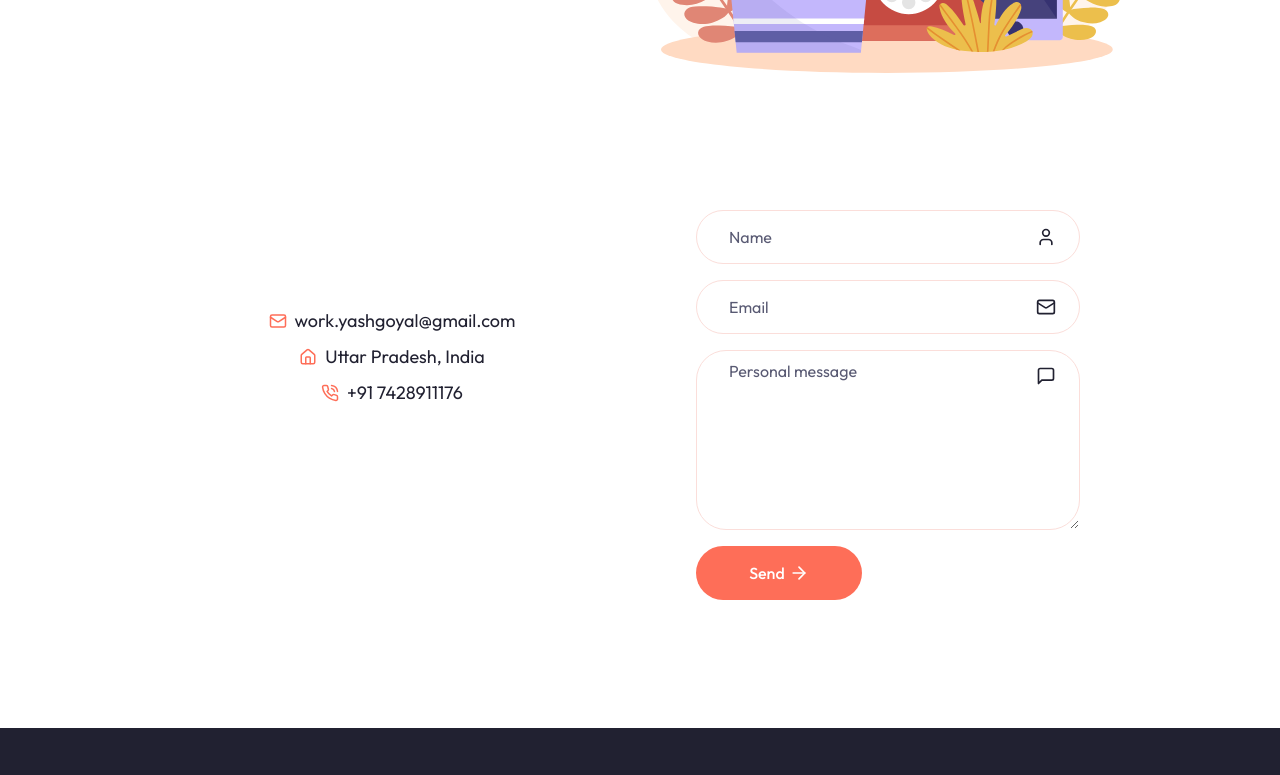
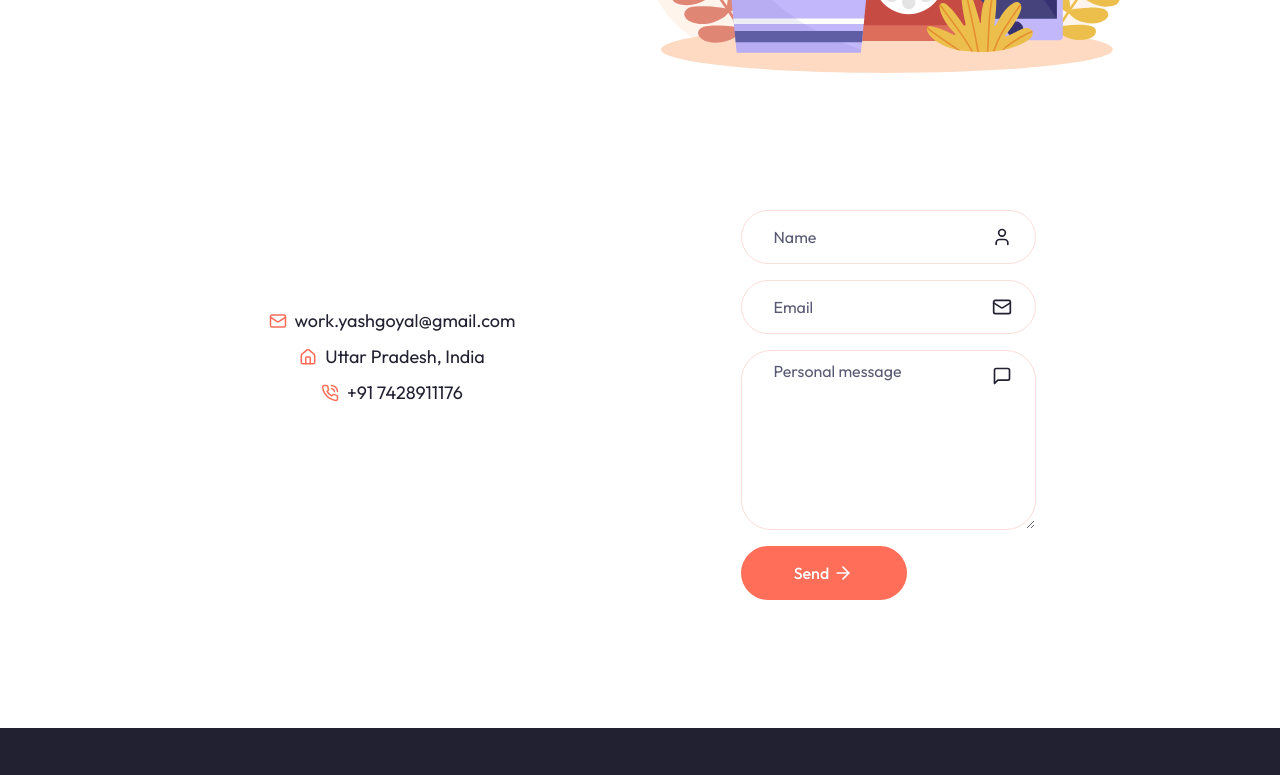
Before and after one commit to iyashgoyal/portfolio, a Next.js app: page /contact in a window 1280 px wide. Shown: the part 454-1229 px from the top of the page. Built offline with nearby package versions, Linux system fonts and the light colour scheme.

Commit message:
spacing changes

```diff
--- a/app/contact/page.jsx
+++ b/app/contact/page.jsx
@@ -40,8 +40,8 @@ const Contact = () => {
               </div>
             </div>
           </div>
-          <div className="w-full flex justify-center">
-            <div className="w-full max-w-sm mx-auto">
+          <div className="flex justify-center w-full">
+            <div className="max-w-sm w-full flex justify-center">
               <Form />
             </div>
           </div>
```
